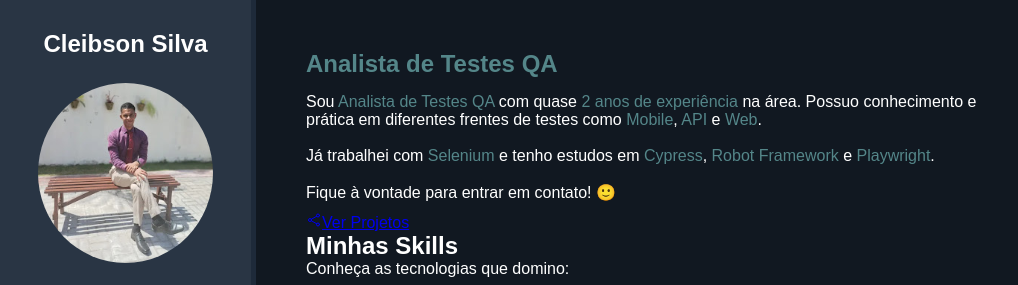
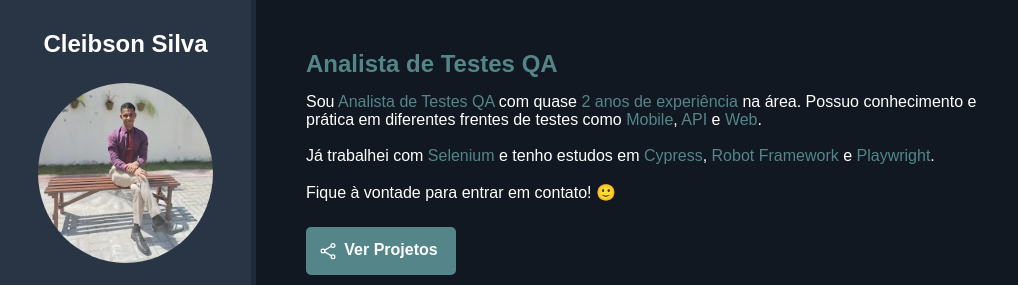
Before and after one commit to cleibsonsilva94/cleibsonsilva94.github.io, a plain HTML site: page Arquivos_Port/index.html in a window 1280 px wide. Shown: the top 285 px of the page, without its empty margins (0-1018 px from the left). Drawn offline with nearby package versions, Linux system fonts and the light colour scheme.

Commit message:
button needs to be finalized

```diff
--- a/Arquivos_Port/css/styles.css
+++ b/Arquivos_Port/css/styles.css
@@ -122,7 +122,25 @@ margin-bottom: 25px;
 #btn-projects {
 font-weight: bold;
 font-size: 16px;
-color: var(--main-color);
-border-radius: 2px solid var(--main-color);
+color: var(--main-text-color);
+background-color: var(--main-color);
+border: 2px solid var(--main-color);
 border-radius: 5px;
+text-decoration: none;
+transition: .5s;
+margin: 25px 0;
+padding: 12px 10px;
+width: 150px;
+text-align: center;
+display: flex;
 }
+
+#btn-projects ion-icon,
+#btn-projects span {
+  flex: 1 1 0;
+}
+
+#btn-projects ion-icon {
+font-size: 20px;
+max-width: 20px
+}
--- a/Arquivos_Port/index.html
+++ b/Arquivos_Port/index.html
@@ -50,7 +50,7 @@
         <span class="highlight">Robot Framework</span> e
         <span class="highlight">Playwright</span>.<br><br>Fique à vontade para entrar em contato! 🙂
       </p>
-      <a href="https://github.com/cleibsonsilva94"><ion-icon name="share-social-outline"></ion-icon><span>Ver
+      <a href="https://github.com/cleibsonsilva94" id="btn-projects"><ion-icon name="share-social-outline"></ion-icon><span>Ver
           Projetos</span></ion-icon><a>
           <!-- Skills -->
           <h2 id="skills-section-title">Minhas Skills</h2>
```
